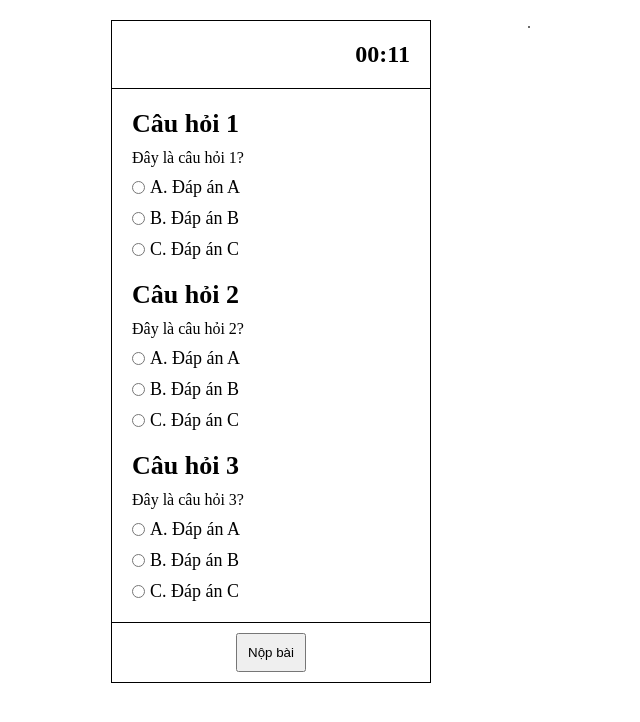
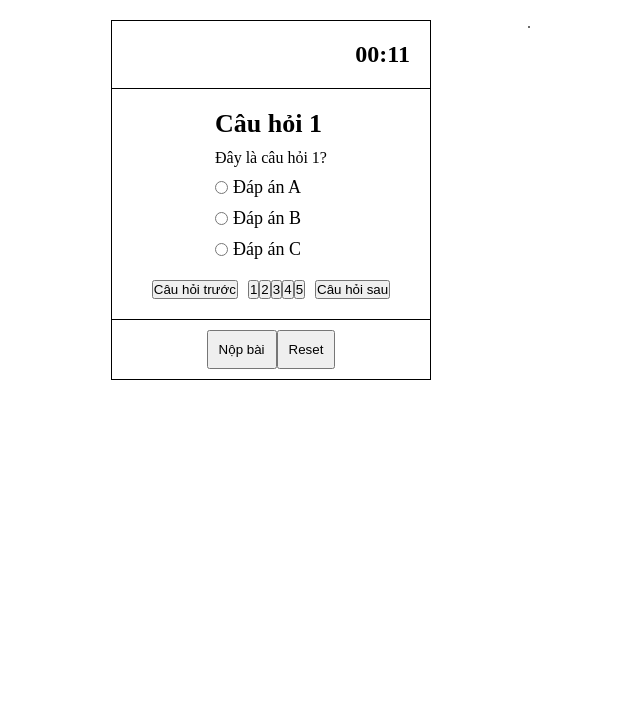
Before and after one commit to VoTanHau/JSExercise, a plain HTML site: page bai5/index.html in a window 1280 px wide. Shown: the whole page, without its empty margins (369-1009 px from the left). Drawn offline with Linux system fonts and the light colour scheme.

Commit message:
Fix bug and comment

```diff
--- a/bai5/index.html
+++ b/bai5/index.html
@@ -9,49 +9,17 @@
   <body>
     <div class="question-container">
       <div id="countdown">00:00</div>
-      <div id="questions">
-        <div class="question-item">
-          <h2>Câu hỏi 1</h2>
-          <p>Đây là câu hỏi 1?</p>
-          <label
-            ><input type="radio" name="question1" value="A" />A. Đáp án A</label
-          >
-          <label
-            ><input type="radio" name="question1" value="B" />B. Đáp án B</label
-          >
-          <label
-            ><input type="radio" name="question1" value="C" />C. Đáp án C</label
-          >
-        </div>
-        <div class="question-item">
-          <h2>Câu hỏi 2</h2>
-          <p>Đây là câu hỏi 2?</p>
-          <label
-            ><input type="radio" name="question2" value="A" />A. Đáp án A</label
-          >
-          <label
-            ><input type="radio" name="question2" value="B" />B. Đáp án B</label
-          >
-          <label
-            ><input type="radio" name="question2" value="C" />C. Đáp án C</label
-          >
-        </div>
-        <div class="question-item">
-          <h2>Câu hỏi 3</h2>
-          <p>Đây là câu hỏi 3?</p>
-          <label
-            ><input type="radio" name="question3" value="A" />A. Đáp án A</label
-          >
-          <label
-            ><input type="radio" name="question3" value="B" />B. Đáp án B</label
-          >
-          <label
-            ><input type="radio" name="question3" value="C" />C. Đáp án C</label
-          >
+      <div class="content">
+        <div id="questions"></div>
+        <div class="group-btn">
+          <button id="previous-btn">Câu hỏi trước</button>
+          <div id="pagination"></div>
+          <button id="next-btn">Câu hỏi sau</button>
         </div>
       </div>
       <div class="submit-btn">
         <button onclick="submitQuiz()">Nộp bài</button>
+        <button onclick="resetQuiz()">Reset</button>
       </div>
       <div id="score"></div>
     </div>
--- a/bai5/main.js
+++ b/bai5/main.js
@@ -1,34 +1,104 @@
+const questionsContainer = document.getElementById("questions");
+const previousButton = document.getElementById("previous-btn");
+const nextButton = document.getElementById("next-btn");
+const countdownElement = document.getElementById("countdown");
+const questionItems = document.getElementsByClassName("question-item");
+const resultElement = document.getElementById("result");
+const scoreElement = document.getElementById("score");
+const paginationElement = document.getElementById("pagination");
+const questionsPerPage = 1;
+
+let currentPage = 1;
+
 const questions = [
   {
-    correctAnswer: "A",
+    question: "Đây là câu hỏi 1?",
+    choices: ["Đáp án A", "Đáp án B", "Đáp án C"],
+    name: "question1",
+    correctAnswer: "Đáp án A",
   },
   {
-    correctAnswer: "B",
+    question: "Đây là câu hỏi 2?",
+    choices: ["Đáp án A", "Đáp án B", "Đáp án C"],
+    name: "question2",
+    correctAnswer: "Đáp án A",
   },
   {
-    correctAnswer: "B",
+    question: "Đây là câu hỏi 3?",
+    choices: ["Đáp án A", "Đáp án B", "Đáp án C"],
+    name: "question3",
+    correctAnswer: "Đáp án B",
+  },
+  {
+    question: "Đây là câu hỏi 4?",
+    choices: ["Đáp án A", "Đáp án B", "Đáp án C"],
+    name: "question4",
+    correctAnswer: "Đáp án B",
+  },
+  {
+    question: "Đây là câu hỏi 5?",
+    choices: ["Đáp án A", "Đáp án B", "Đáp án C"],
+    name: "question5",
+    correctAnswer: "Đáp án B",
   },
 ];
 
 let countdownTime = 15;
 
+questions.forEach((question, index) => {
+  const questionItem = document.createElement("div");
+  questionItem.classList.add("question-item");
+  const questionTitle = document.createElement("h2");
+  questionTitle.textContent = `Câu hỏi ${index + 1}`;
+  const questionText = document.createElement("p");
+  questionText.textContent = question.question;
+  const labels = question.choices.map((choice, choiceIndex) => {
+    const label = document.createElement("label");
+    const input = document.createElement("input");
+    input.type = "radio";
+    input.name = question.name;
+    input.value = choice;
+    label.appendChild(input);
+    label.appendChild(document.createTextNode(choice));
+    return label;
+  });
+  questionItem.appendChild(questionTitle);
+  questionItem.appendChild(questionText);
+  labels.forEach((label) => {
+    questionItem.appendChild(label);
+  });
+  questionsContainer.appendChild(questionItem);
+});
+
+function showPagination() {
+  const totalPages = Math.ceil(questionItems.length / questionsPerPage);
+  let paginationHTML = "";
+
+  for (let i = 1; i <= totalPages; i++) {
+    paginationHTML += `<button onclick="goToPage(${i})">${i}</button>`;
+  }
+
+  paginationElement.innerHTML = paginationHTML;
+}
+
+function goToPage(page) {
+  currentPage = page;
+  showCurrentQuestion();
+}
+
 function countdown() {
   const timer = setInterval(function () {
     const minutes = Math.floor(countdownTime / 60);
     const seconds = countdownTime % 60;
-
     const formattedTime =
       (minutes < 10 ? "0" : "") +
       minutes +
       ":" +
       (seconds < 10 ? "0" : "") +
       seconds;
-    document.getElementById("countdown").textContent = formattedTime;
-
+    countdownElement.textContent = formattedTime;
     countdownTime--;
-
     if (countdownTime < 0) {
-      console.log("a");
       clearInterval(timer);
       countdownTime = 0;
       showResult();
@@ -36,10 +106,47 @@ function countdown() {
   }, 1000);
 }
 
+function showCurrentQuestion() {
+  Array.from(questionItems).forEach((item) => {
+    item.style.display = "none";
+  });
+
+  const startIndex = (currentPage - 1) * questionsPerPage;
+  const endIndex = startIndex + questionsPerPage;
+
+  for (let i = startIndex; i < endIndex; i++) {
+    const questionItem = questionItems[i];
+    if (questionItem) {
+      questionItem.style.display = "flex";
+    }
+  }
+
+  showPagination();
+}
+
+function goToNextQuestion() {
+  const totalPages = Math.ceil(questionItems.length / questionsPerPage);
+  if (currentPage < totalPages) {
+    currentPage++;
+    showCurrentQuestion();
+  }
+}
+
+function goToPreviousQuestion() {
+  if (currentPage > 1) {
+    currentPage--;
+    showCurrentQuestion();
+  }
+}
+
+previousButton.addEventListener("click", goToPreviousQuestion);
+nextButton.addEventListener("click", goToNextQuestion);
+
+showCurrentQuestion();
+
 function showResult() {
   let score = 0;
   let correctedAnswer = "";
-
   for (let i = 0; i < questions.length; i++) {
     const question = questions[i];
     const selectedAnswer = getSelectedAnswer("question" + (i + 1));
@@ -49,46 +156,38 @@ function showResult() {
     }
   }
 
-  const resultElement = document.getElementById("result");
-  const scoreElement = document.getElementById("score");
   resultElement.innerHTML = "<h2>Đáp án</h2>" + correctedAnswer;
   scoreElement.innerHTML = `<h2>${score}</h2>`;
-  document.getElementById("result").style.display = "block";
+  resultElement.style.display = "block";
   localStorage.removeItem("countdownTime");
 }
 
 function getSelectedAnswer(questionName) {
   const radios = document.getElementsByName(questionName);
-
   for (let i = 0; i < radios.length; i++) {
     if (radios[i].checked) {
       return radios[i].value;
     }
   }
-
   return null;
 }
 
 function saveSelectedAnswers() {
   const selectedAnswers = {};
-
   for (let i = 0; i < questions.length; i++) {
     const questionName = "question" + (i + 1);
     const selectedAnswer = getSelectedAnswer(questionName);
     selectedAnswers[questionName] = selectedAnswer;
   }
-
   localStorage.setItem("selectedAnswers", JSON.stringify(selectedAnswers));
 }
 
 function loadSelectedAnswers() {
   const selectedAnswers = JSON.parse(localStorage.getItem("selectedAnswers"));
-
   if (selectedAnswers) {
     for (let questionName in selectedAnswers) {
       const selectedAnswer = selectedAnswers[questionName];
       const radios = document.getElementsByName(questionName);
-
       for (let i = 0; i < radios.length; i++) {
         if (radios[i].value === selectedAnswer) {
           radios[i].checked = true;
@@ -104,6 +203,20 @@ function submitQuiz() {
   countdownTime = 0;
 }
 
+function resetQuiz() {
+  Array.from(questionItems).forEach((item) => {
+    const radios = item.querySelectorAll("input[type='radio']");
+    radios.forEach((radio) => {
+      radio.checked = false;
+    });
+  });
+  resultElement.style.display = "none";
+  scoreElement.innerHTML = "";
+  currentPage = 1;
+  countdownTime = 15;
+  showCurrentQuestion();
+}
+
 window.onload = function () {
   const storedTime = localStorage.getItem("countdownTime");
   if (storedTime > 0) {
--- a/bai5/style.css
+++ b/bai5/style.css
@@ -31,10 +31,23 @@
   padding: 10px;
 }
 
-#questions {
+.content {
   border-top: 1px solid black;
   border-bottom: 1px solid black;
+  display: flex;
+  align-items: center;
+  justify-content: center;
+  flex-direction: column;
   padding: 20px;
+  gap: 20px;
+}
+
+.group-btn {
+  display: flex;
+  gap: 10px;
+}
+
+#questions {
   display: flex;
   flex-direction: column;
   gap: 20px;
```
